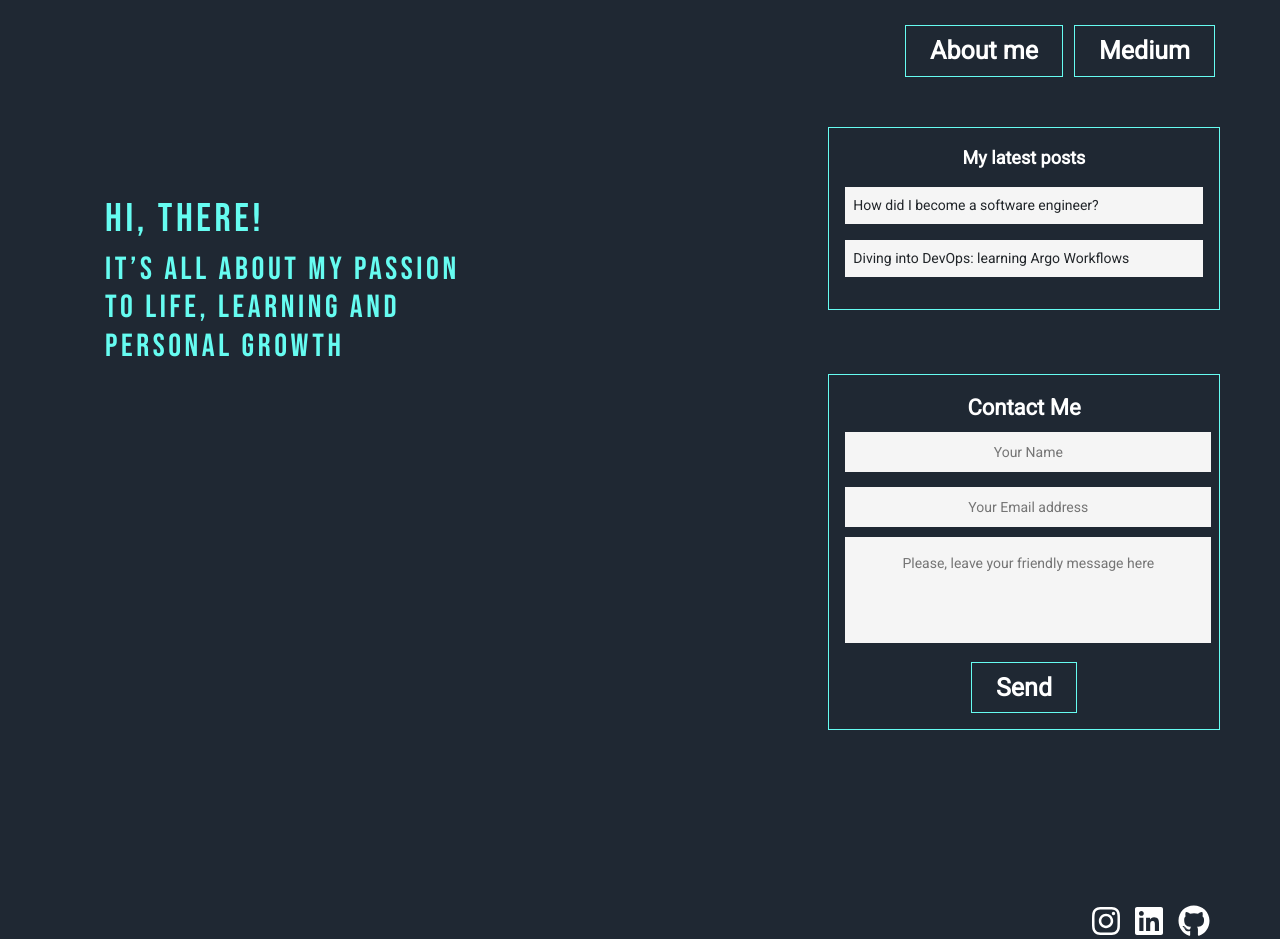
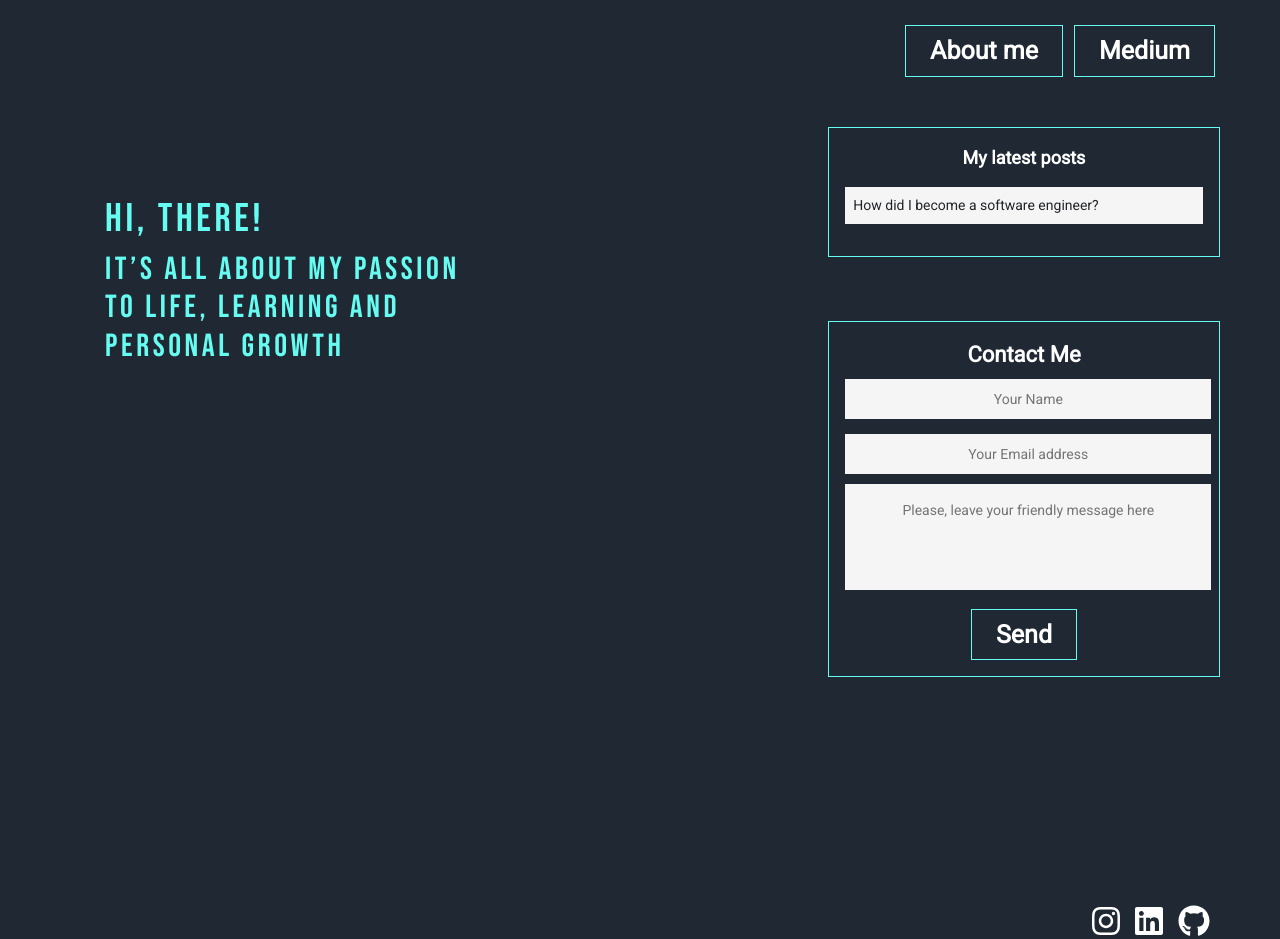
Before and after one commit to olesiaMartushkanova/react-typescript-blog, a React (Create React App) app: page /#/ in a window 1280 px wide. Built offline with nearby package versions, Linux system fonts and the light colour scheme; no server answers; a web font is replaced by a local one.

Commit message:
removed invalid link

```diff
--- a/src/pages/Home/constants.ts
+++ b/src/pages/Home/constants.ts
@@ -10,9 +10,4 @@ export const LATEST_POSTS: Array<IPostItem> = [
     title: 'How did I become a software engineer?',
     path: MY_STORY_PATH,
   },
-  {
-    id: 'learning_argo_article',
-    title: 'Diving into DevOps: learning Argo Workflows',
-    path: MEDIUM_PATH,
-  },
 ];
```
